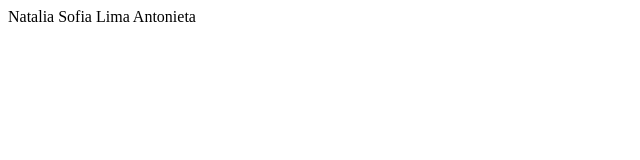
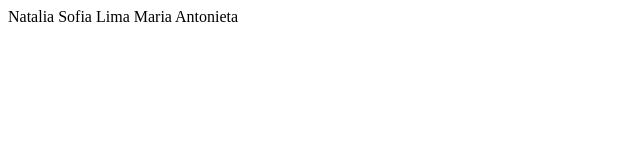
Before and after one commit to nsalima/projeto-3b, a plain HTML site: page index.html in a window 1280 px wide. Shown: the full height of the page, 0-640 px from the left. Drawn offline with Linux system fonts and the light colour scheme.

Commit message:
Versão 5

```diff
--- a/index.html
+++ b/index.html
@@ -10,6 +10,7 @@
     Natalia
     Sofia
     Lima
+    Maria
     Antonieta
 </body>
 </html>
```
